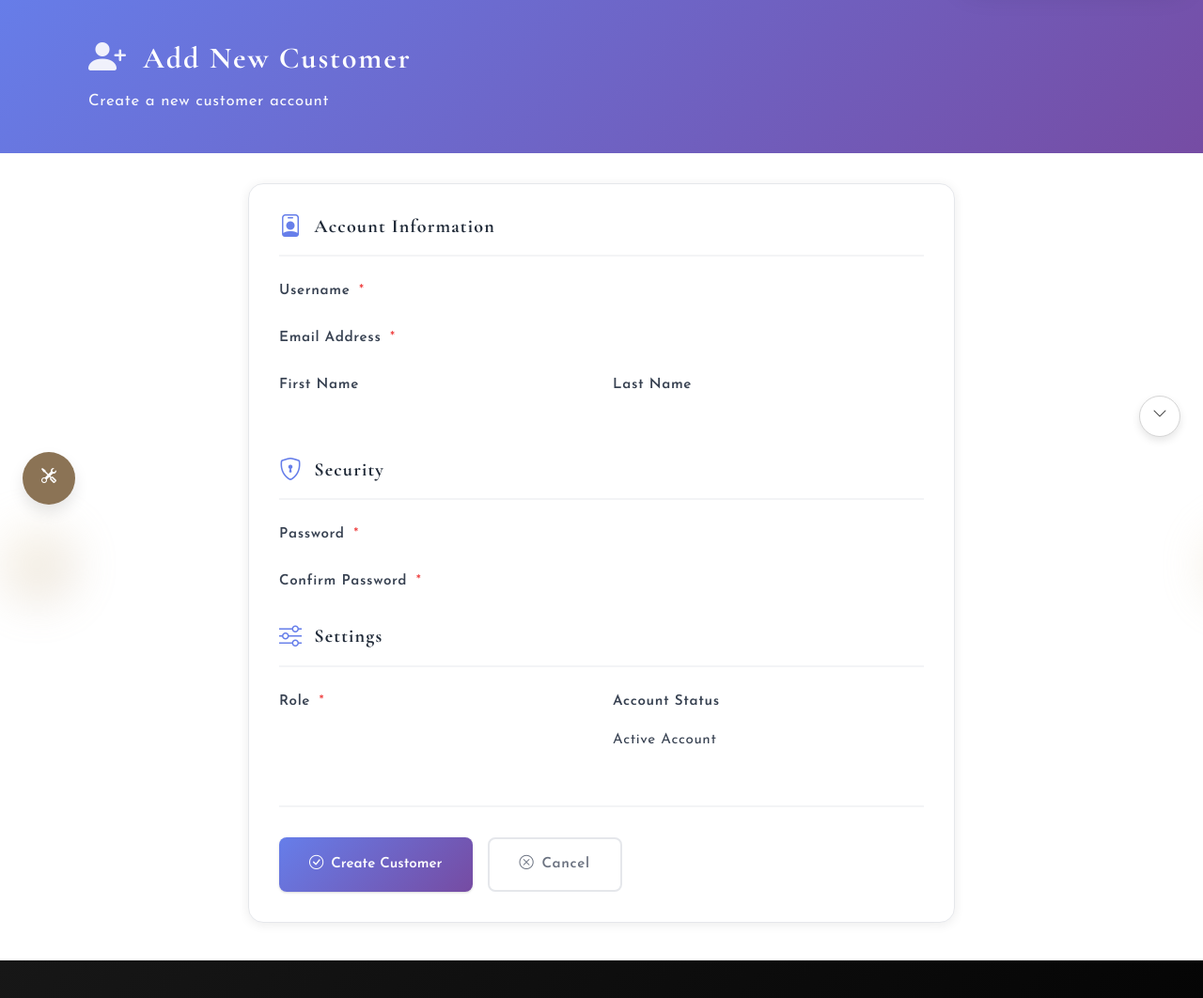
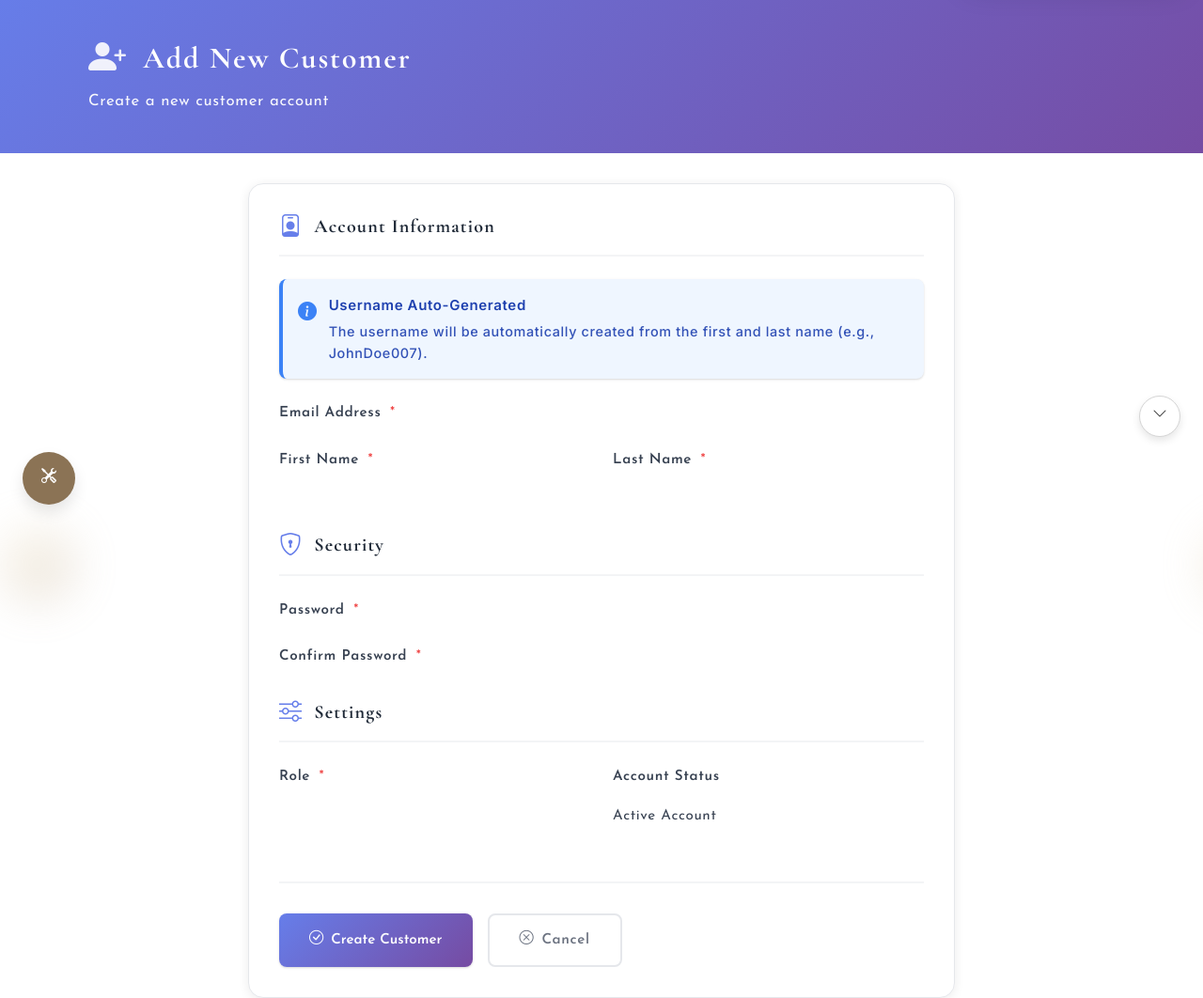
Before and after one commit to Deejulu/OlidStores, a Django app: template templates/admin_dashboard/customers/add_customer.html in a window 1280 px wide. Shown: the part 239-1301 px from the top of the page at 94% size. Run offline with Django 5.2, Linux system fonts and the light colour scheme; the template is opened without the code that fills it, so the values that code supplies are empty; some libraries are stand-ins or nearby versions; some web fonts are replaced.

Commit message:
feat: Auto-generate usernames and prevent duplicate emails in Add Customer
ISSUE:
- Admins could manually enter usernames (inconsistent with signup flow)
- No prevention of duplicate usernames
- Duplicate emails were already blocked, but UX not clear
- First/Last names were optional (needed for username generation)

CHANGES:

1. **Form Changes (admin_dashboard/forms.py)**:
   - Removed 'username' from form fields (now auto-generated)
   - Made first_name and last_name required fields
   - Added validation for first_name and last_name (must not be empty)
   - Auto-generate username using generate_username() function
   - Username format: FirstLast + 3-digit number (e.g., JohnDoe007)
   - Ensures username uniqueness automatically
   - Email uniqueness check already existed, now emphasized

2. **Template Changes (add_customer.html)**:
   - Removed manual username input field
   - Added prominent info alert explaining auto-generation
   - Made First Name field required (with asterisk)
   - Made Last Name field required (with asterisk)
   - Clean, informative UI explaining the username will be created

BEHAVIOR:
- Username auto-generated from: FirstName + LastName + Counter
- Example: Rahmat + David → RahmatDavid007
- Increments counter if username exists (RahmatDavid008, etc.)
- Email must be unique (error shown if duplicate)
- Consistent with regular user signup flow
- Success message shows generated username

VALIDATION:
- Email uniqueness: Prevents duplicate emails with clear error
- Username uniqueness: Automatically handled by generate_username()
- First/Last name required: Cannot submit without both
- Disposable email check: Already in place
- Password strength: Min 8 characters

TESTED:
✅ All 7 admin_dashboard tests pass
✅ Django system check passes
✅ Username auto-generation works correctly
✅ Duplicate email validation works
✅ Form requires first and last names

```diff
--- a/templates/admin_dashboard/customers/add_customer.html
+++ b/templates/admin_dashboard/customers/add_customer.html
@@ -286,18 +286,17 @@
             Account Information
         </h3>
 
-        <div class="form-group">
-            <label for="{{ form.username.id_for_label }}">
-                Username
-                <span class="required">*</span>
-            </label>
-            {{ form.username }}
-            {% if form.username.help_text %}
-            <div class="help-text">
-                <i class="bi bi-info-circle"></i>
-                {{ form.username.help_text }}
+        <!-- Username Auto-Generated Notice -->
+        <div class="alert alert-info" style="background: #eff6ff; border-left: 4px solid #3b82f6; padding: 1rem; margin-bottom: 1.5rem; border-radius: 8px;">
+            <div style="display: flex; align-items: start; gap: 0.75rem;">
+                <i class="bi bi-info-circle-fill" style="color: #3b82f6; font-size: 1.25rem; margin-top: 0.15rem;"></i>
+                <div style="flex: 1;">
+                    <div style="font-weight: 600; color: #1e40af; margin-bottom: 0.25rem;">Username Auto-Generated</div>
+                    <div style="font-size: 0.9rem; color: #1e40af; opacity: 0.9;">
+                        The username will be automatically created from the first and last name (e.g., JohnDoe007).
+                    </div>
+                </div>
             </div>
-            {% endif %}
         </div>
 
         <div class="form-group">
@@ -318,6 +317,7 @@
             <div class="form-group">
                 <label for="{{ form.first_name.id_for_label }}">
                     First Name
+                    <span class="required">*</span>
                 </label>
                 {{ form.first_name }}
             </div>
@@ -325,6 +325,7 @@
             <div class="form-group">
                 <label for="{{ form.last_name.id_for_label }}">
                     Last Name
+                    <span class="required">*</span>
                 </label>
                 {{ form.last_name }}
             </div>
```
Also changed, not shown: admin_dashboard/forms.py (+29 -2 lines).
